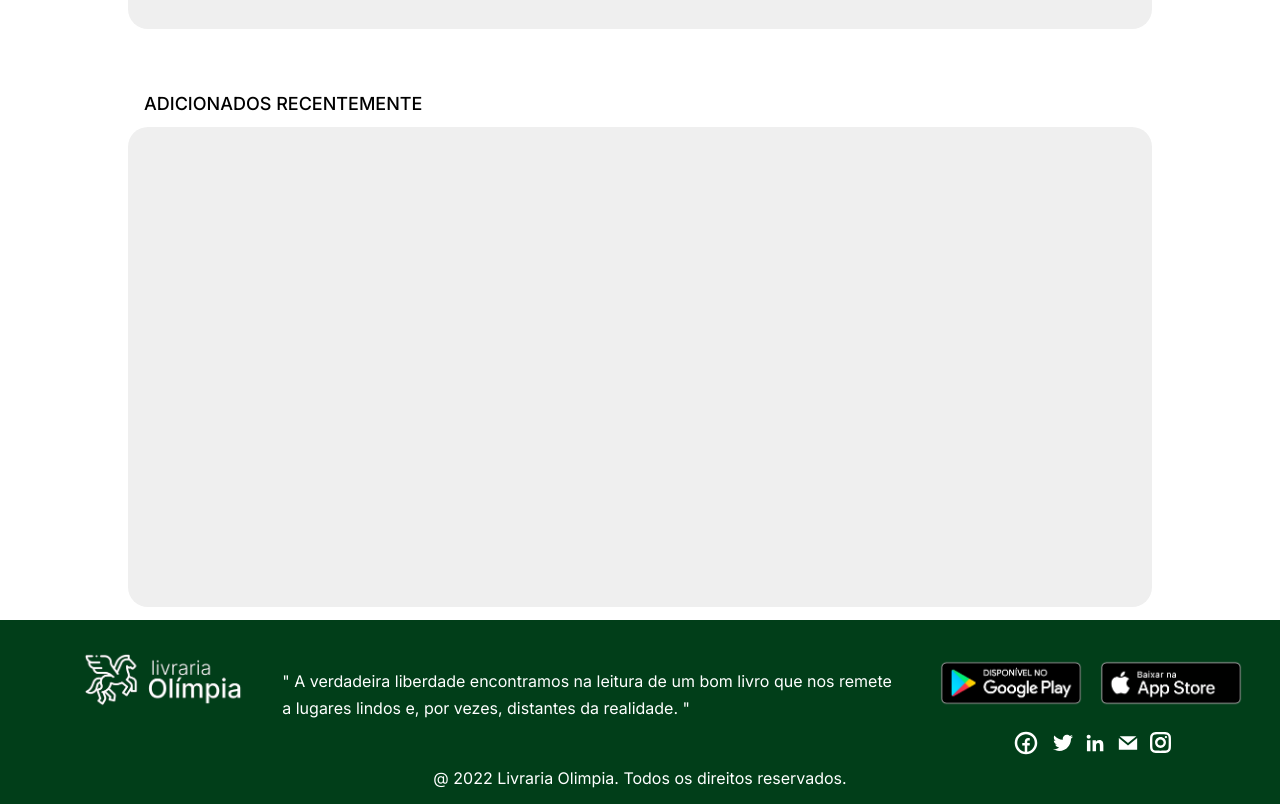
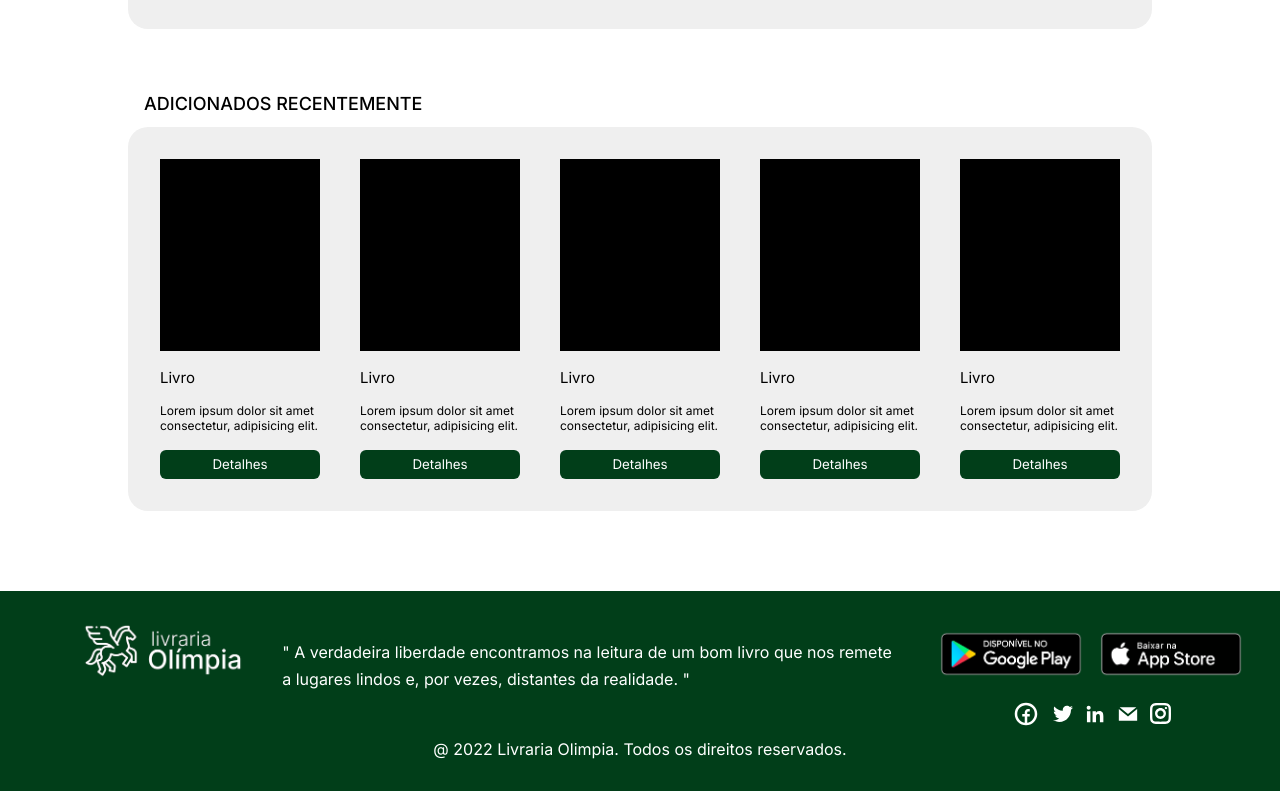
Before and after one commit to Sara-Lirio/Olimpia_App, a React (Vite) app: page /home in a window 1280 px wide. Shown: the part 480-1284 px from the top of the page. Built offline with nearby package versions, Linux system fonts and the light colour scheme.

Commit message:
Adicionando Card de livros

```diff
--- a/src/Pages/Home/Home.jsx
+++ b/src/Pages/Home/Home.jsx
@@ -3,6 +3,7 @@ import Header from '../../components/Header/Header'
 import style from './Home.module.css'
 import imageCard from '../../assets/imageCard.gif'
 import { Link } from 'react-router-dom'
+import CardBooks from '../../components/CardBooks/CardBooks'
 
 const Home = () => {
   return (
@@ -28,7 +29,11 @@ const Home = () => {
         <section>
           <h3 className={style.h3}>ADICIONADOS RECENTEMENTE</h3>
           <div className={style.books}>
-
+            <CardBooks/>
+            <CardBooks/>
+            <CardBooks/>
+            <CardBooks/>
+            <CardBooks/>
           </div>
         </section>
       </main>
--- a/src/Pages/Home/Home.module.css
+++ b/src/Pages/Home/Home.module.css
@@ -93,9 +93,12 @@ width: 36%;
 .books {
     width: 80%;
     background-color: #EFEFEF;
-    height: 30em;
     margin: .8em auto;
     border-radius: 20px;
+    display: flex;
+    justify-content: space-between;
+    padding: 2em;
+    margin-bottom: 5em;
 }
 
 .h3 {
--- /dev/null
+++ b/src/components/CardBooks/CardBooks.jsx
@@ -0,0 +1,18 @@
+import React from 'react'
+import style from './CardBooks.module.css'
+
+const CardBooks = () => {
+  return (
+    <div className={style.card}>
+        <div className={style.image}>
+
+        </div>
+        <p className={style.title}>Livro</p>
+        <p className={style.description}>Lorem ipsum dolor sit amet consectetur,
+             adipisicing elit.</p>
+        <button className={style.button}>Detalhes</button>
+    </div>
+  )
+}
+
+export default CardBooks
--- /dev/null
+++ b/src/components/CardBooks/CardBooks.module.css
@@ -0,0 +1,29 @@
+.card {
+    width: 10em;
+    height: 20em;
+    display: flex;
+    flex-direction: column;
+    justify-content: space-between;
+}
+
+.image {
+    width: 10em;
+    height: 12em;
+    background-color: black;
+}
+
+.title{
+    font-size: 15px;
+}
+
+.description{
+    font-size: 12px;
+}
+
+.button {
+    background-color: rgb(1, 62, 25);
+    color: white;
+    border: none;
+    border-radius: 6px;
+    padding: .5em;
+}
--- a/src/components/FormClientes/FormClientes.jsx
+++ b/src/components/FormClientes/FormClientes.jsx
@@ -1,6 +1,6 @@
 import React, { useState } from 'react';
 import { useNavigate } from 'react-router-dom';
-import { createCliente } from '../../service/api.jsx';
+import { createCliente } from '../../service/api.js';
 import { Form, Row, Column, DivInput, Button } from './FormStyle.js';
 import Label from '../../components/Label/Label.jsx';
 import Input from '../../components/Input/Input.jsx';
```
